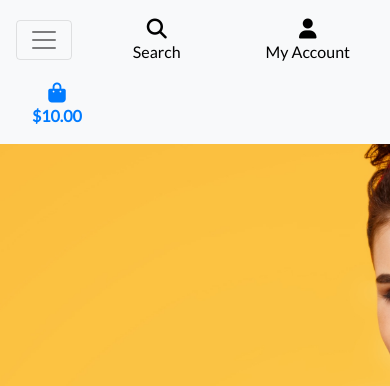
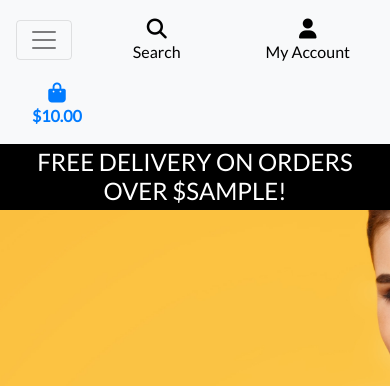
Before and after one commit to RoyoftheRavers/boutique-ado-v1, a Django app: template templates/base.html in a window 390 px wide. Shown: the top 386 px of the page. Run offline with Django 3.2, Linux system fonts and the light colour scheme; the template is opened without the code that fills it: most values are stand-ins (such as "Sample title", 1, 10 or a date in 2020); some libraries are stand-ins or nearby versions.

Commit message:
Added mobile header and main navbar

```diff
--- a/static/css/base.css
+++ b/static/css/base.css
@@ -56,6 +56,10 @@ body {
     border: 1px solid black !important;
 }
 
+.bg-black {
+    background: #000 !important;
+}
+
 /* -------------- Media Queries -----------*/
 
 /* Slightly larger container on x1 screens */
--- a/templates/base.html
+++ b/templates/base.html
@@ -125,6 +125,11 @@
                 {% include 'includes/main_nav.html' %}
             </nav>
         </div>
+        <div id="delivery-banner" class="row text-center">
+            <div class="col bg-black text-white">
+                <h4 class="logo-font my-1">Free delivery on orders over ${{ free_shipping_threshold }}!</h4>
+            </div>
+        </div>
     </header>
 
     {% if messages %}
```
